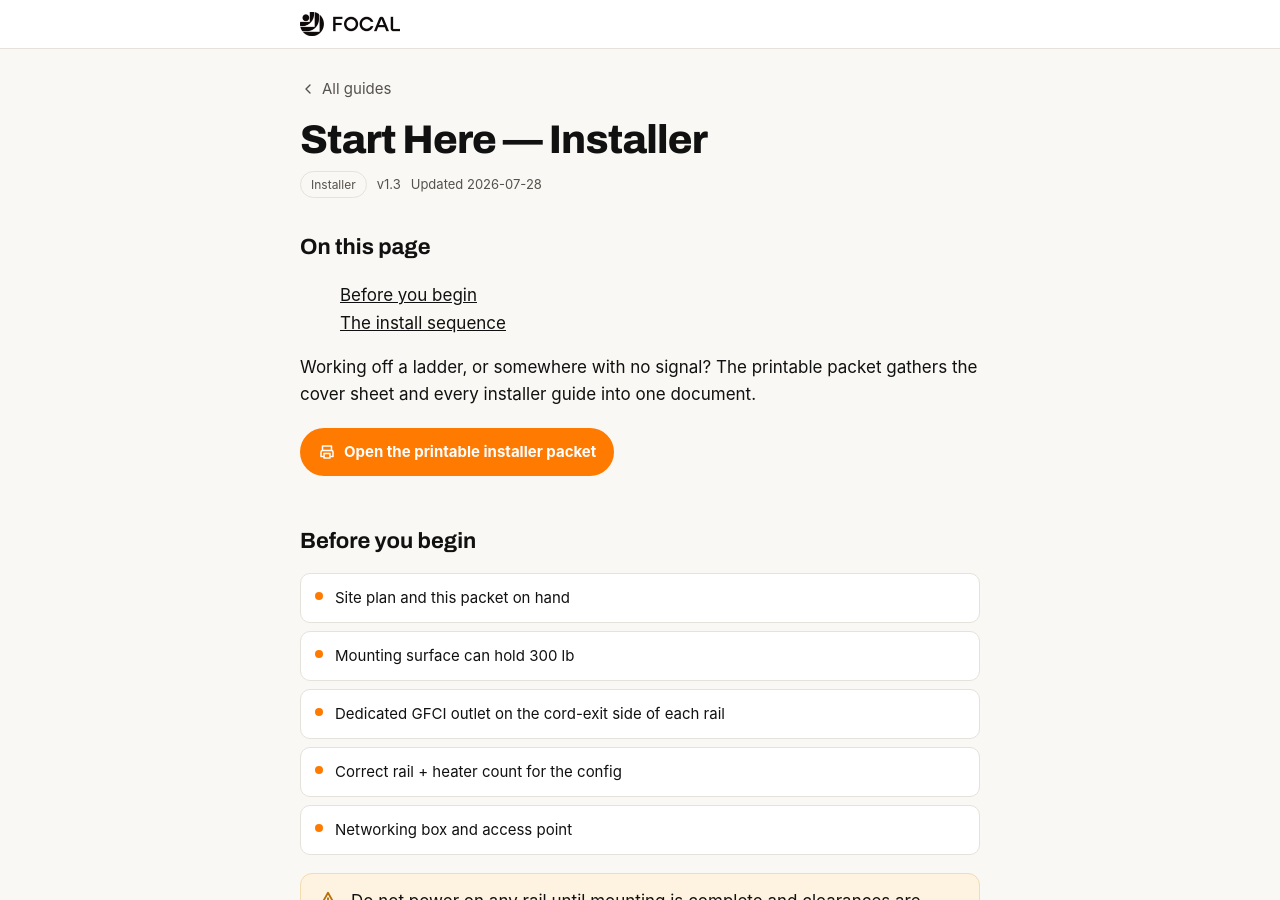
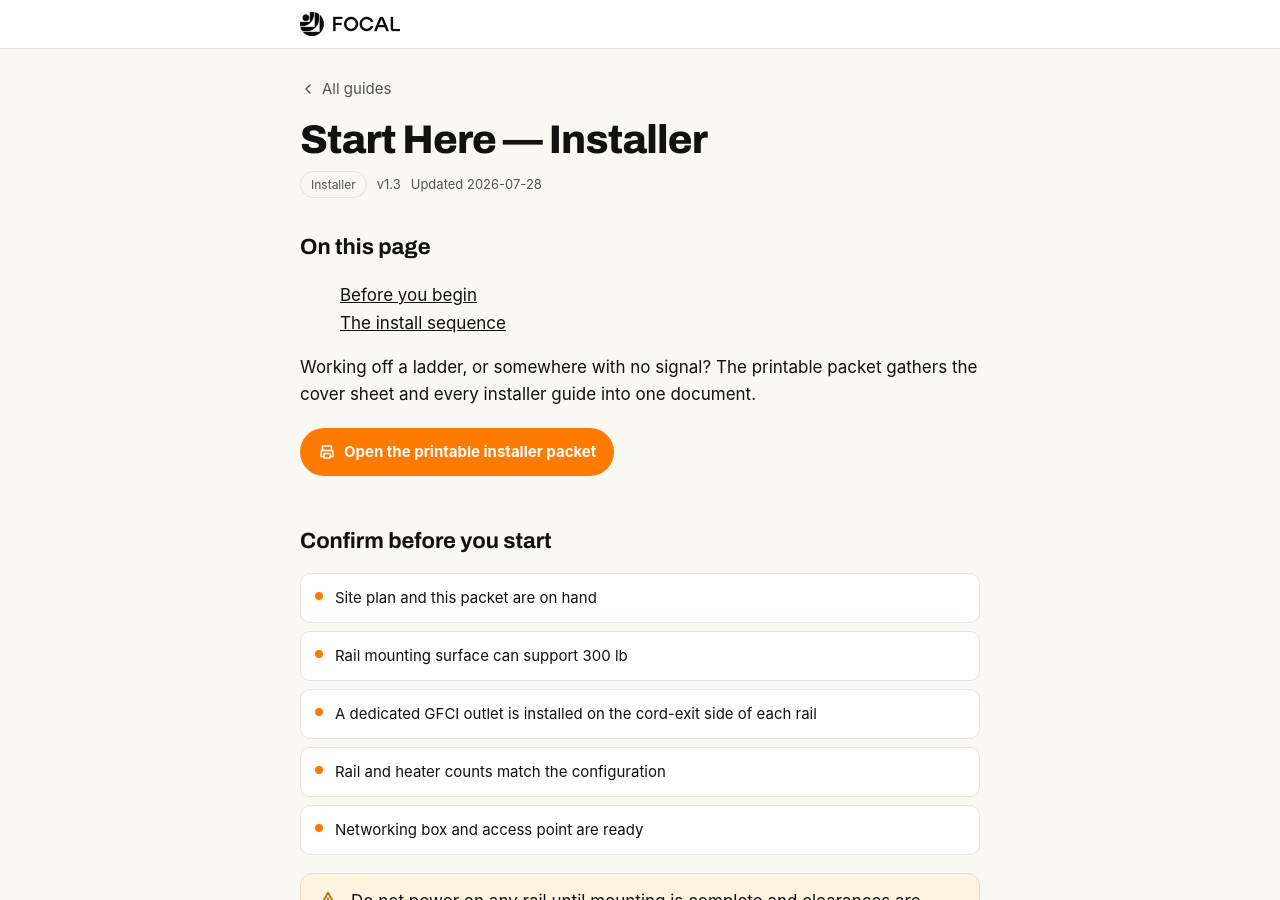
Before and after one commit to BeamT/external-docs, a Jekyll site: the page built from _guides/start-here.md, in a window 1280 px wide and 900 px high. Built offline with Jekyll 4.4.1, drawn with Linux system fonts in a browser that asks for light colours; some web fonts are replaced.

Commit message:
confirm before you start

```diff
--- a/_guides/start-here.md
+++ b/_guides/start-here.md
@@ -16,9 +16,9 @@ Working off a ladder, or somewhere with no signal? The printable packet gathers
 
 {% include printlink.html url="/print/installer/" label="Open the printable installer packet" %}
 
-## Before you begin
+## Confirm before you start
 
-{% include checklist.html items="Site plan and this packet on hand | Mounting surface can hold 300 lb | Dedicated GFCI outlet on the cord-exit side of each rail | Correct rail + heater count for the config | Networking box and access point" %}
+{% include checklist.html items="Site plan and this packet are on hand | Rail mounting surface can support 300 lb | A dedicated GFCI outlet is installed on the cord-exit side of each rail | Rail and heater counts match the configuration | Networking box and access point are ready" %}
 
 {% include warn.html text="Do not power on any rail until mounting is complete and clearances are verified." %}
 
```
